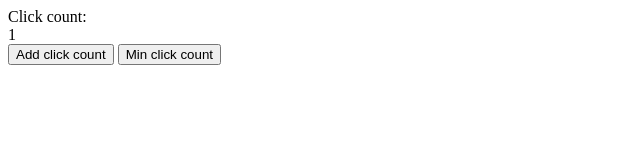
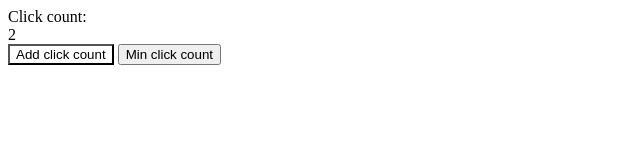
Before and after one commit to velasss/sesi7-git, a plain HTML site: page index.html in a window 1280 px wide. Both pictures are taken after a click on the button "Add click count". Shown: the whole page, without its empty margins (0-640 px from the left). Drawn offline with Linux system fonts and the light colour scheme.

Commit message:
sesi7-git

```diff
--- a/index.html
+++ b/index.html
@@ -16,6 +16,6 @@
 
     <button onclick="minClickCount()">Min click count</button>
 
-    <script src="js/scipt.js"></script>
+    <script src="js/script.js"></script>
 </body>
 </html>
--- a/js/script.js
+++ b/js/script.js
@@ -10,6 +10,6 @@ function minClickCount() {
     count--;
     clickcount.innerHTML = count;
 }
-function btnAddClickCount () {
+function changeBackgroundColor(colour) {
     btnAddClickCount.style.backgroundColor =colour;
 }
```
Also changed, not shown: 1 other file.
